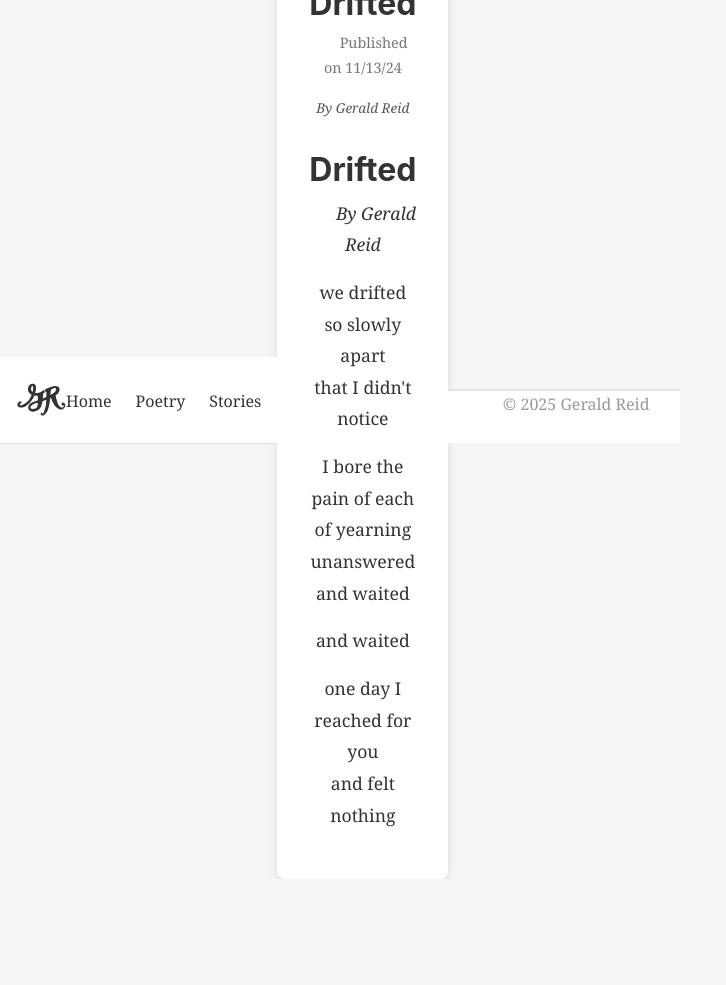
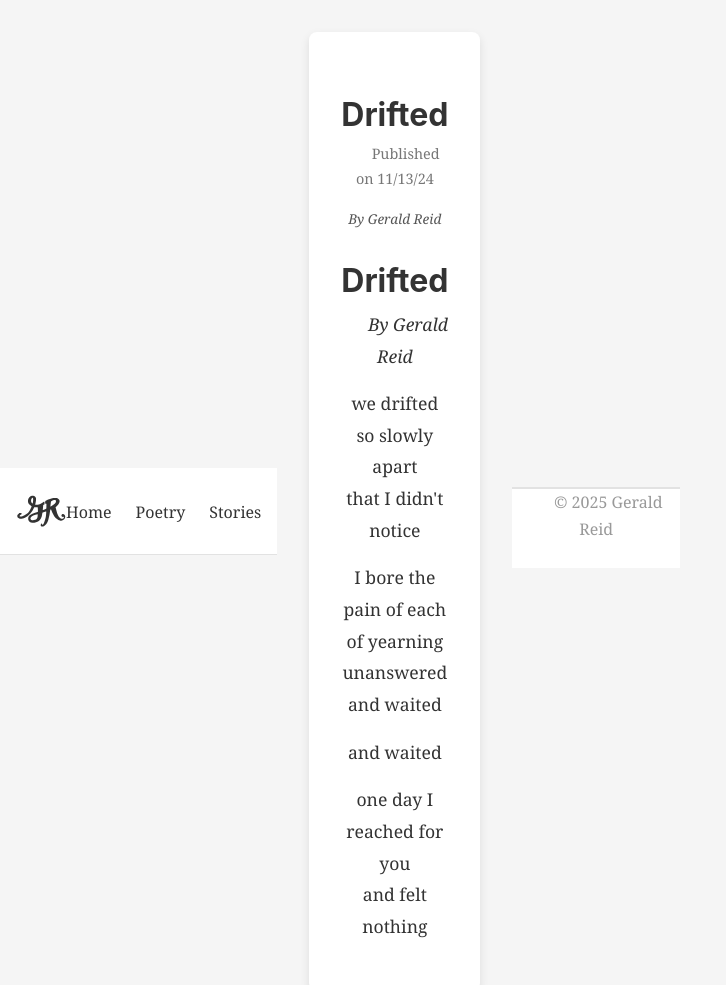
Before and after one commit to geraldreidwriter/geraldreid.github.io, a website: page poetry/drifted.html in a window 1280 px wide. Shown: the top 985 px of the page, without its empty margins (0-726 px from the left). Before the commit the page ends 879 px from the top, so only its background shows below. Drawn offline with Linux system fonts and the light colour scheme.

Commit message:
Poetry CSS fix

```diff
--- a/poetry.css
+++ b/poetry.css
@@ -8,10 +8,10 @@ body {
   display: flex;
   justify-content: center;
   align-items: center;
-  height: 100vh; /* Full viewport height for centering */
+  min-height: 100vh; /* Ensure it takes up the full viewport height */
 }
 
-/* Navbar styles */
+/* Sticky Navbar */
 header {
   width: 100%;
   position: sticky;
@@ -47,32 +47,39 @@ header {
   text-decoration: underline;
 }
 
-/* Poem container */
+/* Poem Container */
+main {
+  display: flex;
+  justify-content: center;
+  align-items: center;
+  min-height: calc(100vh - 80px); /* Adjust for header height */
+  padding: 2rem;
+}
+
 article.poetry {
   max-width: 680px;
   padding: 2rem;
-  background-color: #ffffff; /* Pure white background for contrast */
+  background-color: #ffffff; /* Pure white background */
   box-shadow: 0 4px 10px rgba(0, 0, 0, 0.1); /* Subtle shadow for focus */
   border-radius: 8px; /* Rounded corners */
   text-align: center; /* Center text alignment */
-  margin: auto;
 }
 
-/* Title styling */
+/* Title Styling */
 article.poetry h1 {
   font-size: 2rem;
   font-weight: 700;
   margin-bottom: 0.5rem;
 }
 
-/* Date styling */
+/* Date Styling */
 .poetry-meta {
   font-size: 0.9rem;
   color: #777; /* Light gray */
   margin-bottom: 1rem;
 }
 
-/* Author styling */
+/* Author Styling */
 .poetry-subtitle {
   font-size: 0.85rem;
   color: #555; /* Slightly darker gray */
@@ -80,17 +87,18 @@ article.poetry h1 {
   margin-bottom: 2rem;
 }
 
-/* Poem text */
+/* Poem Text */
 .poetry-body p {
   font-size: 1.1rem;
   line-height: 1.8;
   margin-bottom: 1rem;
 }
 
-/* Footer styles */
+/* Footer Styles */
 footer {
-  margin-top: 2rem;
+  width: 100%;
   text-align: center;
   font-size: 0.9rem;
   color: #999;
+  margin-top: 2rem;
 }
```
Also changed, not shown: 1 other file.
